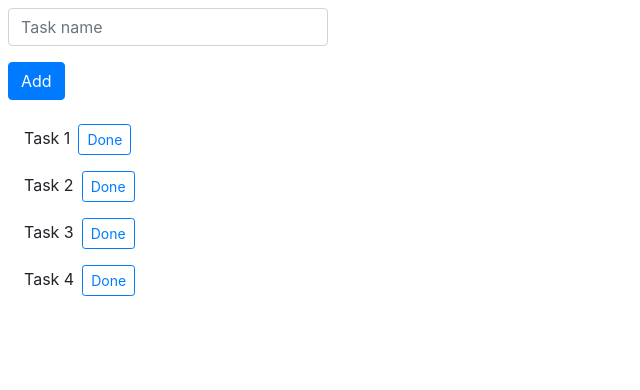
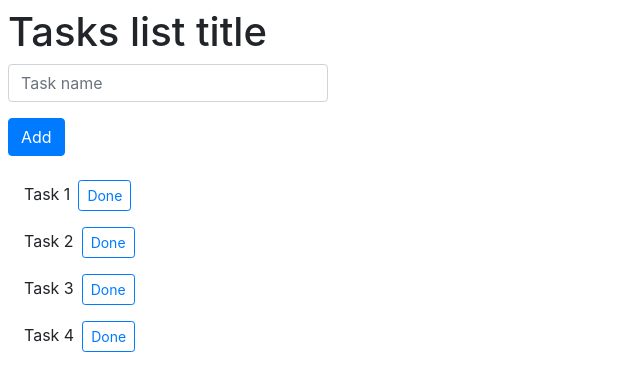
Before and after one commit to lrosik/react-kanban, a React (Create React App) app: page / in a window 1280 px wide. Shown: the top 390 px of the page, without its empty margins (0-640 px from the left). Built offline with nearby package versions, Linux system fonts and the light colour scheme.

Commit message:
added tasks styles

```diff
--- a/src/components/Tasks.jsx
+++ b/src/components/Tasks.jsx
@@ -1,5 +1,6 @@
 import React, { Component } from "react";
 import Task from "./Task";
+import "../styles/tasks.css";
 
 class Tasks extends Component {
   state = {
@@ -14,10 +15,11 @@ class Tasks extends Component {
 
   render() {
     return (
-      <div>
+      <div className="Tasks">
+        <h1 className="m-2">Tasks list title</h1>
         <input
           placeholder="Task name"
-          className="form-control m-2 w-25"
+          className="form-control m-2"
           type="text"
           value={this.state.newTask}
           onChange={e => this.handleAddInput(e)}
@@ -53,6 +55,8 @@ class Tasks extends Component {
   }
 
   findMaxId(tasks) {
+    if (!tasks[0]) return 0;
+
     let max = tasks[0].id;
 
     tasks.forEach(element => {
--- /dev/null
+++ b/src/styles/tasks.css
@@ -0,0 +1,3 @@
+.Tasks {
+  width: 25%;
+}
```
